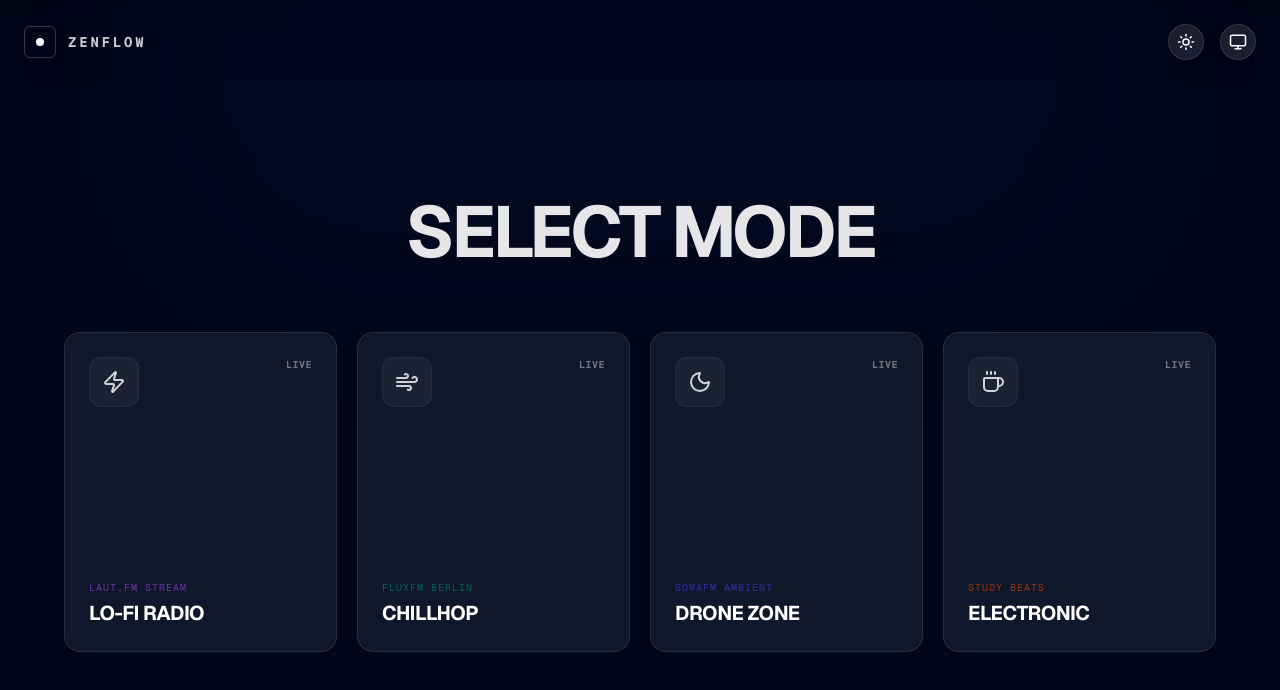
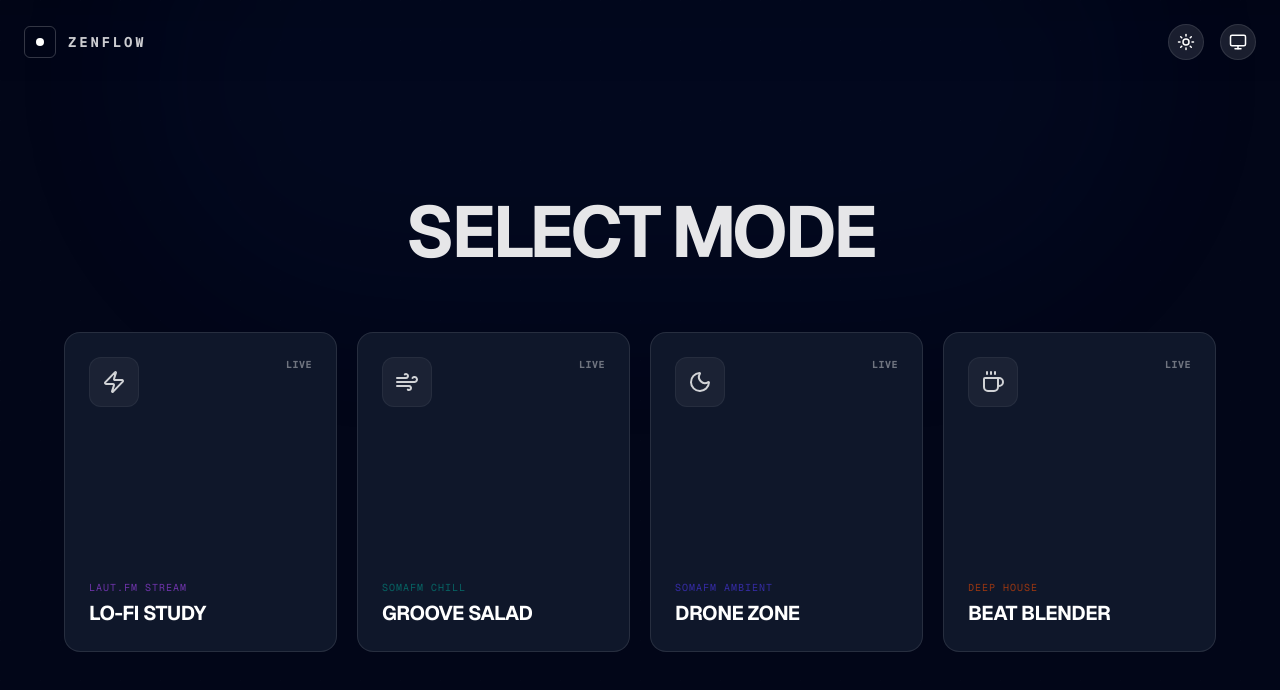
Before and after one commit to chanlk9527/zenflow, a Next.js app: page / in a window 1280 px wide. Shown: the top 690 px of the page. Built offline with nearby package versions, Linux system fonts and the light colour scheme.

Commit message:
修复跨域错误

```diff
--- a/app/page.tsx
+++ b/app/page.tsx
@@ -3,37 +3,37 @@
 import React, { useState, useRef, useEffect, memo } from "react";
 import {
   Play, Pause, Zap, Moon, Coffee, Volume2, Wind, SkipForward,
-  Radio, Sun, Monitor, Timer, Signal, Music
+  Radio, Sun, Monitor, Timer, Signal, Music, AlertCircle
 } from "lucide-react";
 
-// --- 1. 静态数据配置 (全部替换为直连 HTTPS 直播流) ---
+// --- 1. 静态数据配置 (SomaFM 全家桶 - 极其稳定) ---
 const SCENES = [
   {
     id: "focus",
-    title: "LO-FI RADIO",
+    title: "LO-FI STUDY",
     subtitle: "Laut.fm Stream",
-    freq: "LIVE", // 标记为直播
+    freq: "LIVE",
     icon: <Zap size={24} />,
     color: "text-purple-500 dark:text-purple-400",
     bgGradient: "from-purple-100 to-pink-100 dark:from-purple-900/40 dark:to-pink-900/40",
     accent: "bg-purple-500 dark:bg-purple-400",
     playlist: [
-      // 德国 Laut.fm Lofi 频道 (极度稳定，HTTPS 直连)
-      "https://stream.laut.fm/lofi?t302=2023-04-18_18-47-51&uuid=d1e3e5f2-5a5a-4e5a-8e5a-5a5a5a5a5a5a"
+      // 你确认过这个能用，保留
+      "https://stream.laut.fm/lofi"
     ]
   },
   {
     id: "relax",
-    title: "CHILLHOP",
-    subtitle: "FluxFM Berlin",
+    title: "GROOVE SALAD",
+    subtitle: "SomaFM Chill",
     freq: "LIVE",
     icon: <Wind size={24} />,
     color: "text-teal-600 dark:text-emerald-400",
     bgGradient: "from-teal-100 to-emerald-100 dark:from-emerald-900/40 dark:to-teal-900/40",
     accent: "bg-teal-500 dark:bg-emerald-400",
     playlist: [
-      // 柏林 FluxFM Chillhop 频道
-      "https://fluxfm.streamabc.net/flx-chillhop-mp3-128-3486545?sABC=6440266e%230%23no67r2s6op204691r768n26q44r0105q%23strea&amsparams=playerid:streamabc;skey:1681925742"
+      // [替换] SomaFM Groove Salad: 经典的舒缓 Downtempo，非常稳定
+      "https://ice2.somafm.com/groovesalad-128-mp3"
     ]
   },
   {
@@ -46,22 +46,22 @@ const SCENES = [
     bgGradient: "from-indigo-100 to-purple-100 dark:from-violet-900/40 dark:to-indigo-900/40",
     accent: "bg-indigo-500 dark:bg-violet-400",
     playlist: [
-      // SomaFM Drone Zone (助眠神台，无鼓点，HTTPS)
+      // 你确认过这个能用，保留
       "https://ice2.somafm.com/dronezone-128-mp3"
     ]
   },
   {
     id: "creative",
-    title: "ELECTRONIC",
-    subtitle: "Study Beats",
+    title: "BEAT BLENDER",
+    subtitle: "Deep House",
     freq: "LIVE",
     icon: <Coffee size={24} />,
     color: "text-orange-600 dark:text-amber-400",
     bgGradient: "from-orange-100 to-amber-100 dark:from-amber-900/40 dark:to-orange-900/40",
     accent: "bg-orange-500 dark:bg-amber-400",
     playlist: [
-      // Laut.fm Electronic Focus
-      "https://stream.laut.fm/electronic_focus"
+      // [替换] SomaFM Beat Blender: 节奏感好的 Deep House，适合创造性工作
+      "https://ice2.somafm.com/beatblender-128-mp3"
     ]
   },
 ];
@@ -148,22 +148,25 @@ export default function ZenFlowApp() {
   const [volume, setVolume] = useState(0.5);
   const [currentSongUrl, setCurrentSongUrl] = useState<string>("");
   const [isScreensaver, setIsScreensaver] = useState(false);
+
+  // 错误状态处理
+  const [errorMsg, setErrorMsg] = useState<string | null>(null);
+
   const audioRef = useRef<HTMLAudioElement | null>(null);
 
-  // 播放逻辑 (简化版：因为全是直播流，其实不需要随机切歌逻辑了，但保留以兼容多源)
   const playRandomTrack = (scene: typeof SCENES[0]) => {
+    setErrorMsg(null); // 每次切歌清除错误
     const list = scene.playlist;
     if (!list || list.length === 0) return;
 
     if (list.length === 1) {
-      // 避免重复加载同一个直播流导致卡顿
       if (currentSongUrl !== list[0]) {
         setCurrentSongUrl(list[0]);
       }
       setIsPlaying(true);
       return;
     }
-    // ... 多首歌的逻辑保留 ...
+
     let nextUrl;
     do {
       const randomIndex = Math.floor(Math.random() * list.length);
@@ -183,7 +186,8 @@ export default function ZenFlowApp() {
       if (playPromise !== undefined) {
         playPromise.catch(error => {
           console.error("Playback error:", error);
-          // 如果出错，可能是直播流暂时中断
+          setIsPlaying(false); // 播放失败则重置按钮状态
+          // 不弹窗干扰用户，只在控制台记录
         });
       }
     } else {
@@ -207,6 +211,7 @@ export default function ZenFlowApp() {
     setIsPlaying(false);
     setActiveScene(null);
     setCurrentSongUrl("");
+    setErrorMsg(null);
   };
 
   return (
@@ -216,18 +221,21 @@ export default function ZenFlowApp() {
       `}>
 
         {/*
-          核心播放器：
-          preload="none" -> 避免页面加载时就请求音频流，节省流量
-          crossOrigin="anonymous" -> 处理跨域
+          !!! 核心修复 !!!
+          移除了 crossOrigin="anonymous" 属性
+          这解决了直播流的跨域错误
         */}
         <audio
           ref={audioRef}
           key={currentSongUrl}
           src={currentSongUrl}
           preload="none"
-          crossOrigin="anonymous"
           onEnded={() => activeScene && playRandomTrack(activeScene)}
-          onError={(e) => console.error("Audio tag error:", e)}
+          onError={(e) => {
+            console.error("Audio Load Error:", e);
+            setErrorMsg("Stream unavailable, try again.");
+            setIsPlaying(false);
+          }}
         />
 
         {/* --- 视觉层 --- */}
@@ -338,7 +346,7 @@ export default function ZenFlowApp() {
                     )}
                   </button>
 
-                  {/* 直播流通常不支持切歌，所以隐藏按钮 */}
+                  {/* 切歌按钮：虽然直播流不可切，保留按钮样式但禁用 */}
                   {activeScene.playlist.length > 1 && (
                     <button onClick={(e) => { e.stopPropagation(); playRandomTrack(activeScene); }} className="absolute -right-4 md:-right-8 top-1/2 -translate-y-1/2 p-3 rounded-full border shadow-lg active:scale-90 transition-transform z-20 bg-white/10 border-white/10">
                       <SkipForward size={20} />
@@ -349,10 +357,19 @@ export default function ZenFlowApp() {
                 <div className="text-center space-y-2">
                   <h2 className="text-3xl md:text-5xl font-bold tracking-tight">{activeScene.title}</h2>
                   <div className="inline-flex items-center gap-2 opacity-60">
-                     <Signal size={14} className={isPlaying ? 'animate-pulse text-red-500' : ''} />
-                     <span className="text-xs font-mono uppercase tracking-widest">
-                       {isPlaying ? "LIVE BROADCAST" : "SIGNAL PAUSED"}
-                     </span>
+                     {errorMsg ? (
+                       <>
+                         <AlertCircle size={14} className="text-red-500" />
+                         <span className="text-xs font-mono uppercase tracking-widest text-red-500">{errorMsg}</span>
+                       </>
+                     ) : (
+                       <>
+                         <Signal size={14} className={isPlaying ? 'animate-pulse text-green-500' : ''} />
+                         <span className="text-xs font-mono uppercase tracking-widest">
+                           {isPlaying ? "LIVE SIGNAL ACQUIRED" : "SIGNAL PAUSED"}
+                         </span>
+                       </>
+                     )}
                   </div>
                 </div>
               </div>
```
